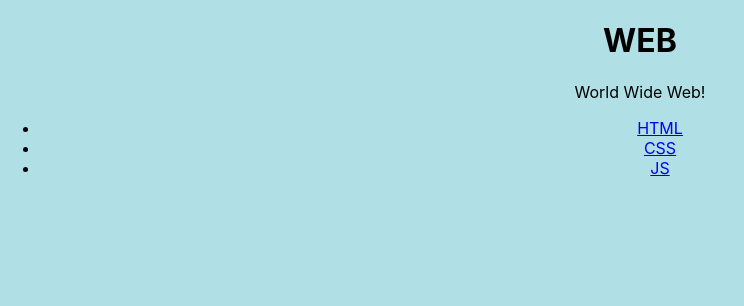
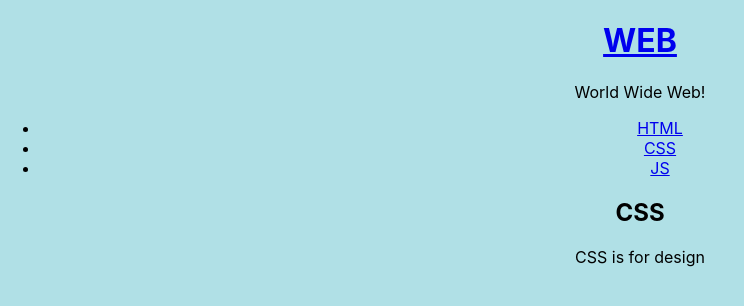
Before and after one commit to kdh3543/book_study, a React (Create React App) app in the folder react_basic/: page / in a window 1280 px wide. Shown: the top 306 px of the page, without its empty margins (0-744 px from the left). Built offline with nearby package versions, Linux system fonts and the light colour scheme.

Commit message:
5/16 react study

```diff
--- a/react_basic/src/App.js
+++ b/react_basic/src/App.js
@@ -29,7 +29,10 @@ class App extends Component {
   constructor(props) {
     super(props)
     this.state = {
+      mode: 'read',
+      selected_id: 2,
       subject: { title: 'WEB', sub: 'World Wide Web!' },
+      welcome: { title: 'Welcome', desc: 'Hello, React!' },
       contents: [
         {
           id: 1,
@@ -42,13 +45,42 @@ class App extends Component {
     }
   }
   render() {
+    console.log('App render')
+    var _title,
+      _desc = null
+    if (this.state.mode === 'welcome') {
+      _title = this.state.welcome.title
+      _desc = this.state.welcome.desc
+    } else if ((this.state.mode = 'read')) {
+      let i = 0
+      while (i < this.state.contents.length) {
+        let data = this.state.contents[i]
+        if (data.id === this.state.selected_id) {
+          _title = data.title
+          _desc = data.desc
+          break
+        }
+        i = i + 1
+      }
+    }
+    console.log('render', this)
     return (
       <div className="App">
         <Subject
           title={this.state.subject.title}
           sub={this.state.subject.sub}
+          onChangePage={function () {
+            this.setState({ mode: 'welcome' })
+          }.bind(this)}
         />
-        <TOC data={this.state.contents} />
+        <TOC
+          data={this.state.contents}
+          onChangePage={function (id) {
+            debugger
+            this.setState({ mode: 'read', selected_id: Number(id) })
+          }.bind(this)}
+        />
+        <Content title={_title} desc={_desc} />
       </div>
     )
   }
--- a/react_basic/src/components/Content.js
+++ b/react_basic/src/components/Content.js
@@ -1,10 +1,23 @@
-function Content() {
-  return (
-    <article>
-      <h2>HTML</h2>
-      HTML is HyperText Markup Language
-    </article>
-  )
+import { Component } from 'react'
+
+// function Content() {
+//   return (
+//     <article>
+//       <h2>HTML</h2>
+//       HTML is HyperText Markup Language
+//     </article>
+//   )
+// }
+
+class Content extends Component {
+  render() {
+    return (
+      <article>
+        <h2>{this.props.title}</h2>
+        {this.props.desc}
+      </article>
+    )
+  }
 }
 
 export default Content
--- a/react_basic/src/components/Subject.js
+++ b/react_basic/src/components/Subject.js
@@ -1,10 +1,33 @@
-function Subject(props) {
-  return (
-    <header>
-      <h1>{props.title}</h1>
-      {props.sub}
-    </header>
-  )
+// function Subject(props) {
+//   return (
+//     <header>
+//       <h1>{props.title}</h1>
+//       {props.sub}
+//     </header>
+//   )
+// }
+
+import { Component } from 'react'
+
+class Subject extends Component {
+  render() {
+    return (
+      <header>
+        <h1>
+          <a
+            href="/"
+            onClick={function (e) {
+              e.preventDefault()
+              this.props.onChangePage()
+            }.bind(this)}
+          >
+            {this.props.title}
+          </a>
+        </h1>
+        {this.props.sub}
+      </header>
+    )
+  }
 }
 
 export default Subject
--- a/react_basic/src/components/TOC.js
+++ b/react_basic/src/components/TOC.js
@@ -27,7 +27,16 @@ class TOC extends Component {
     while (i < data.length) {
       lists.push(
         <li key={i}>
-          <a href={'/content/' + data[i].id}>{data[i].title}</a>
+          <a
+            href={'/content/' + data[i].id}
+            data-id={data[i].id}
+            onClick={function (e) {
+              e.preventDefault()
+              this.props.onChangePage(e.target.dataset.id)
+            }.bind(this)}
+          >
+            {data[i].title}
+          </a>
         </li>
       )
       i++
```
